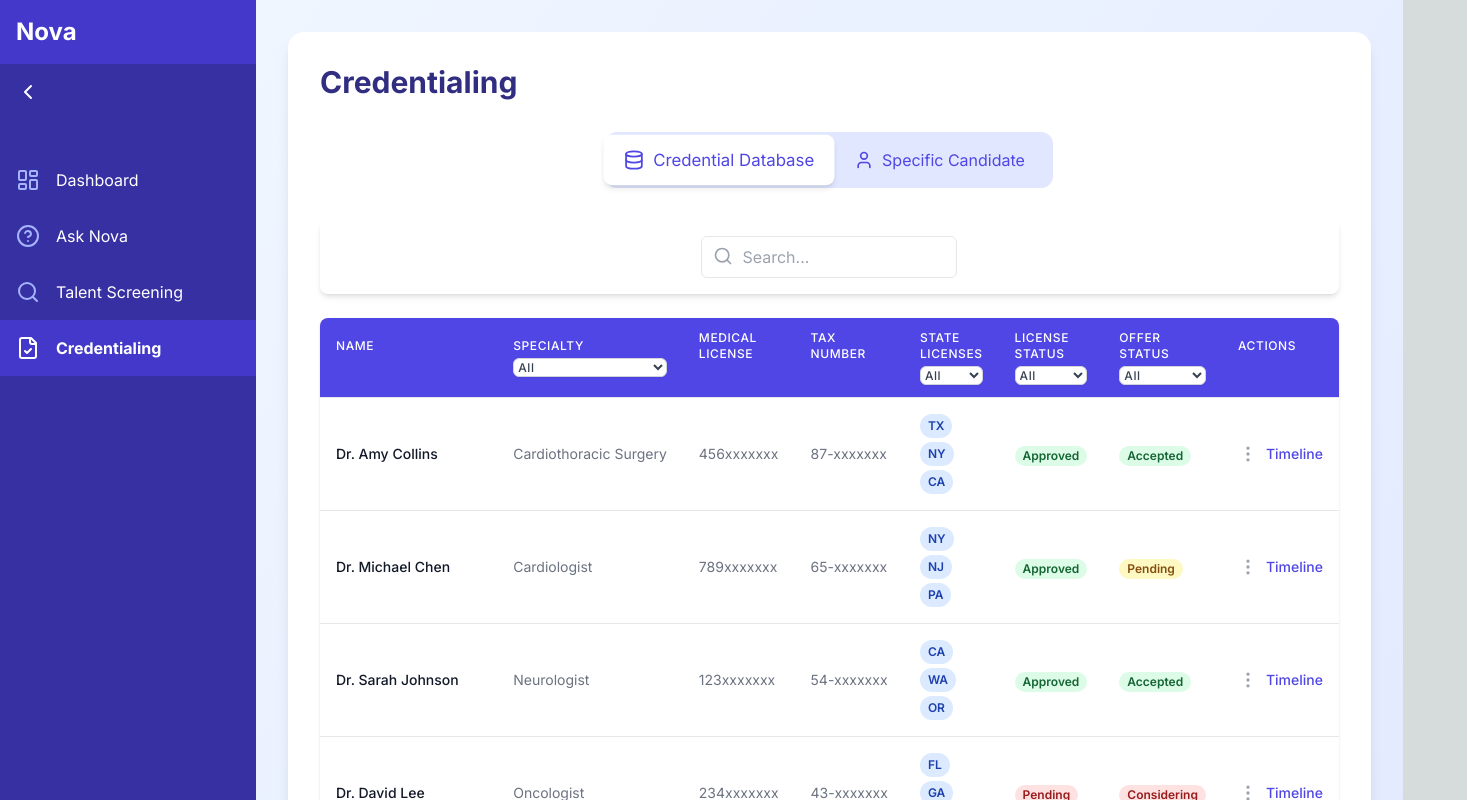
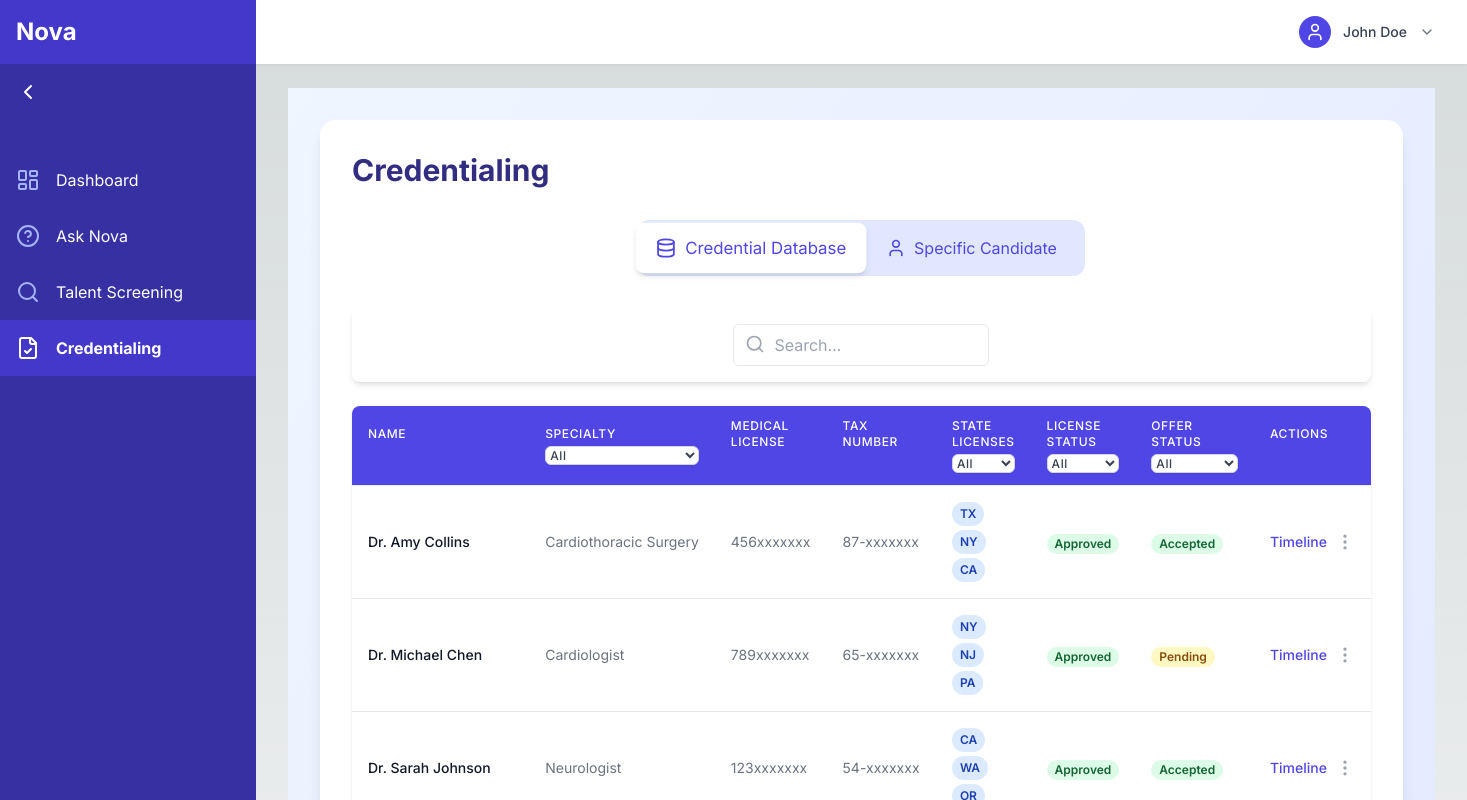
Before and after one commit to Damilare06/healthcare_intelligence, a Next.js app: page /credentialing in a window 1280 px wide. Shown: the top 800 px of the page, 1467 px wide, since content can reach past the window. Built offline with nearby package versions, Linux system fonts and the light colour scheme.

Commit message:
candidate profile added and looks good

```diff
--- a/src/app/layout.tsx
+++ b/src/app/layout.tsx
@@ -2,6 +2,7 @@
 
 import React, { useState, useEffect } from 'react';
 import Sidebar from '@/components/Sidebar';
+import UserProfile from '@/components/UserProfile';
 import '@/styles/globals.css';
 import { Inter } from 'next/font/google';
 
@@ -39,9 +40,16 @@ export default function RootLayout({
       <body className={inter.className}>
         <div className="flex">
           <Sidebar isOpen={isSidebarOpen} toggleSidebar={toggleSidebar} />
-          <main className={`flex-1 transition-all duration-300 ${isSidebarOpen ? 'ml-64' : 'ml-16'}`}>
-            {children}
-          </main>
+          <div className={`flex-1 transition-all duration-300 ${isSidebarOpen ? 'ml-64' : 'ml-16'}`}>
+            <header className="bg-white shadow-sm">
+              <div className="max-w-7xl mx-auto py-4 px-4 sm:px-6 lg:px-8 flex justify-end">
+                <UserProfile />
+              </div>
+            </header>
+            <main className="max-w-7xl mx-auto py-6 sm:px-6 lg:px-8">
+              {children}
+            </main>
+          </div>
         </div>
       </body>
     </html>
--- a/src/components/AskNova.tsx
+++ b/src/components/AskNova.tsx
@@ -155,7 +155,6 @@ export default function AskNova() {
                   )}
                 </div>
                 <div className="mt-2 flex justify-between items-center">
-                  <span className="text-xs text-indigo-500">Sources: {faq.sources}</span>
                   <button
                     className="text-indigo-600 hover:text-indigo-800 transition-colors duration-300 flex items-center text-sm"
                   >
@@ -171,6 +170,7 @@ export default function AskNova() {
                       </>
                     )}
                   </button>
+                  <span className="text-xs text-indigo-500">Sources: {faq.sources}</span>
                 </div>
               </div>
             ))}
--- a/src/components/CredentialTable.tsx
+++ b/src/components/CredentialTable.tsx
@@ -459,6 +459,12 @@ export default function CredentialTable() {
                 </td>
                 <td className="px-4 py-4 whitespace-nowrap text-sm font-medium">
                   <div className="flex justify-center space-x-2">
+                    <Link
+                      href={`/credentialing/${item.id}/timeline`}
+                      className="text-indigo-600 hover:text-indigo-800"
+                    >
+                      Timeline
+                    </Link>
                     <button
                       onClick={(e) => {
                         const rect = e.currentTarget.getBoundingClientRect();
@@ -472,12 +478,6 @@ export default function CredentialTable() {
                     >
                       <MoreVertical className="h-5 w-5" />
                     </button>
-                    <Link
-                      href={`/credentialing/${item.id}/timeline`}
-                      className="text-indigo-600 hover:text-indigo-800"
-                    >
-                      Timeline
-                    </Link>
                   </div>
                 </td>
               </tr>
--- /dev/null
+++ b/src/components/UserProfile.tsx
@@ -0,0 +1,51 @@
+import React, { useState, useRef, useEffect } from 'react';
+import { User, ChevronDown, Settings, LogOut } from 'lucide-react';
+
+const UserProfile: React.FC = () => {
+  const [isOpen, setIsOpen] = useState(false);
+  const dropdownRef = useRef<HTMLDivElement>(null);
+
+  useEffect(() => {
+    const handleClickOutside = (event: MouseEvent) => {
+      if (dropdownRef.current && !dropdownRef.current.contains(event.target as Node)) {
+        setIsOpen(false);
+      }
+    };
+
+    document.addEventListener('mousedown', handleClickOutside);
+    return () => {
+      document.removeEventListener('mousedown', handleClickOutside);
+    };
+  }, []);
+
+  return (
+    <div className="relative" ref={dropdownRef}>
+      <div
+        className="flex items-center space-x-3 cursor-pointer"
+        onClick={() => setIsOpen(!isOpen)}
+      >
+        <div className="w-8 h-8 bg-indigo-600 rounded-full flex items-center justify-center">
+          <User className="w-5 h-5 text-white" />
+        </div>
+        <span className="text-sm font-medium text-gray-700">John Doe</span>
+        <ChevronDown className="w-4 h-4 text-gray-500" />
+      </div>
+
+      {isOpen && (
+        <div className="absolute right-0 mt-2 w-48 bg-white rounded-md shadow-lg py-1 z-10">
+          <a href="#" className="block px-4 py-2 text-sm text-gray-700 hover:bg-indigo-100">Account</a>
+          <a href="#" className="block px-4 py-2 text-sm text-gray-700 hover:bg-indigo-100">
+            <Settings className="w-4 h-4 inline-block mr-2" />
+            Settings
+          </a>
+          <a href="#" className="block px-4 py-2 text-sm text-gray-700 hover:bg-indigo-100">
+            <LogOut className="w-4 h-4 inline-block mr-2" />
+            Logout
+          </a>
+        </div>
+      )}
+    </div>
+  );
+};
+
+export default UserProfile;
```
